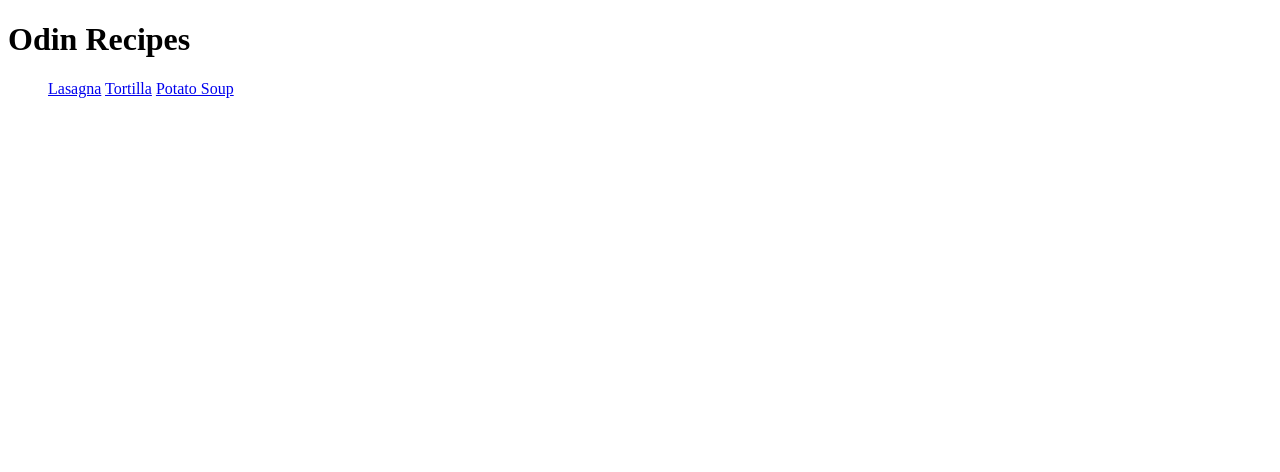
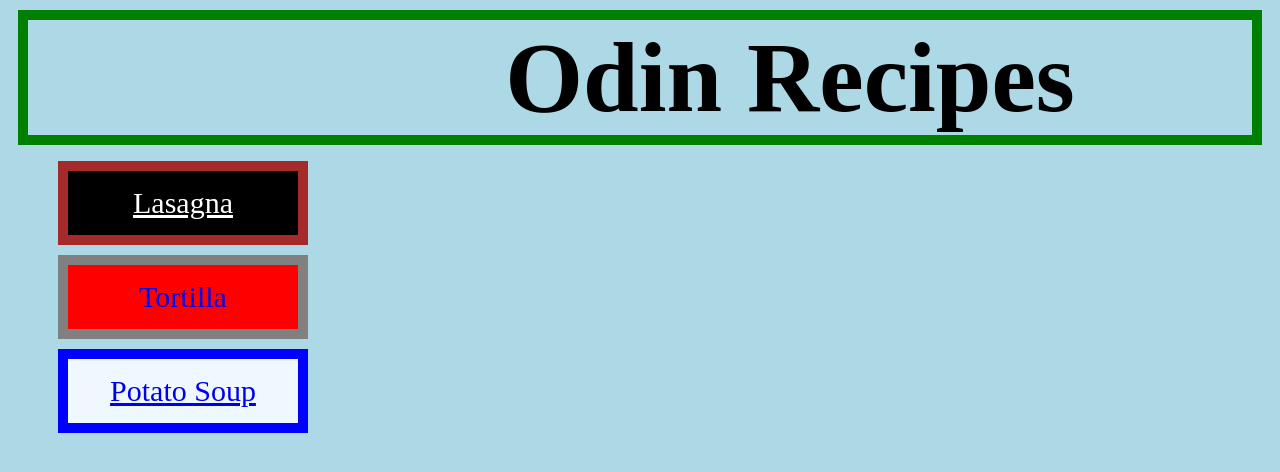
Before and after one commit to pdneves/odin-recipes, a plain HTML site: page index.html in a window 1280 px wide. Drawn offline with Linux system fonts and the light colour scheme.

Commit message:
Updated css

```diff
--- a/index.html
+++ b/index.html
@@ -9,9 +9,9 @@
 <body>
     <h1>Odin Recipes</h1>
     <ul>
-    <a href="recipes/lasagna.html">Lasagna</a>
-    <a href="recipes/tortilla.html">Tortilla</a>
-    <a href="recipes/soup.html">Potato Soup</a>
+    <a href="recipes/lasagna.html" class="lasagna">Lasagna</a>
+    <a href="recipes/tortilla.html" class="tortilla">Tortilla</a>
+    <a href="recipes/soup.html" class="soup">Potato Soup</a>
     </ul>
 </body>
 </html>
--- /dev/null
+++ b/styles.css
@@ -0,0 +1,46 @@
+* {
+    background-color:lightblue;
+}
+
+h1 {
+    font-size: 100px;
+    text-align: center;
+    margin: 10px;
+    border: 10px solid green;
+    padding-left: 300px;
+}
+
+.lasagna {
+    font-size: 30px;
+    border: 10px solid brown;
+    padding: 15px;
+    margin: 10px;
+    width: 200px;
+    text-align: center;
+    background-color: black;
+    color: white;
+    display: block;
+}
+
+.tortilla {
+    font-size: 30px;
+    background-color: red;
+    text-align: center;
+    text-decoration: dashed;
+    width: 200px;
+    border: 10px solid gray;
+    padding: 15px;
+    margin: 10px;
+    display: block;
+}
+
+.soup {
+    font-size: 30px;
+    border: 10px solid blue;
+    text-align: center;
+    width: 200px;
+    padding: 15px;
+    margin: 10px;
+    background-color: aliceblue;
+    display: block;
+}
```
Also changed, not shown: recipes/lasagna.html (+2 -1 lines).
